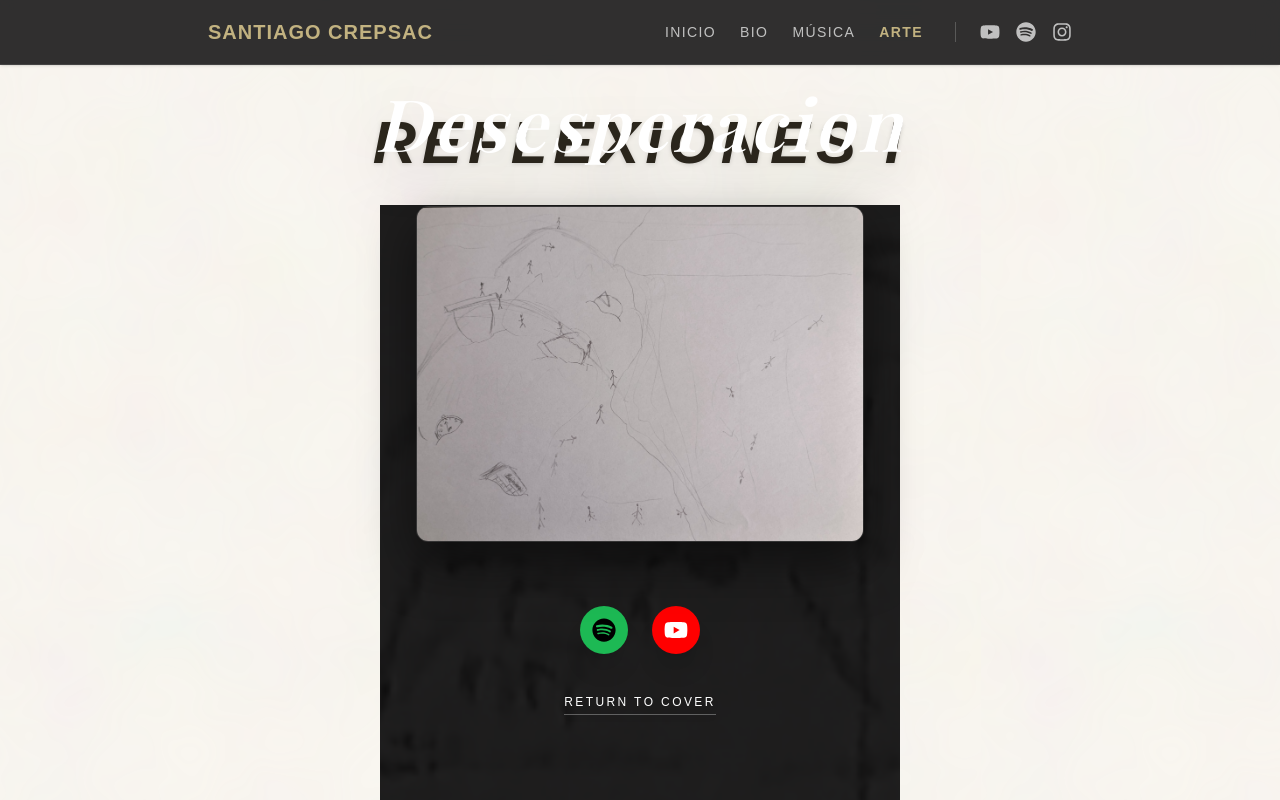
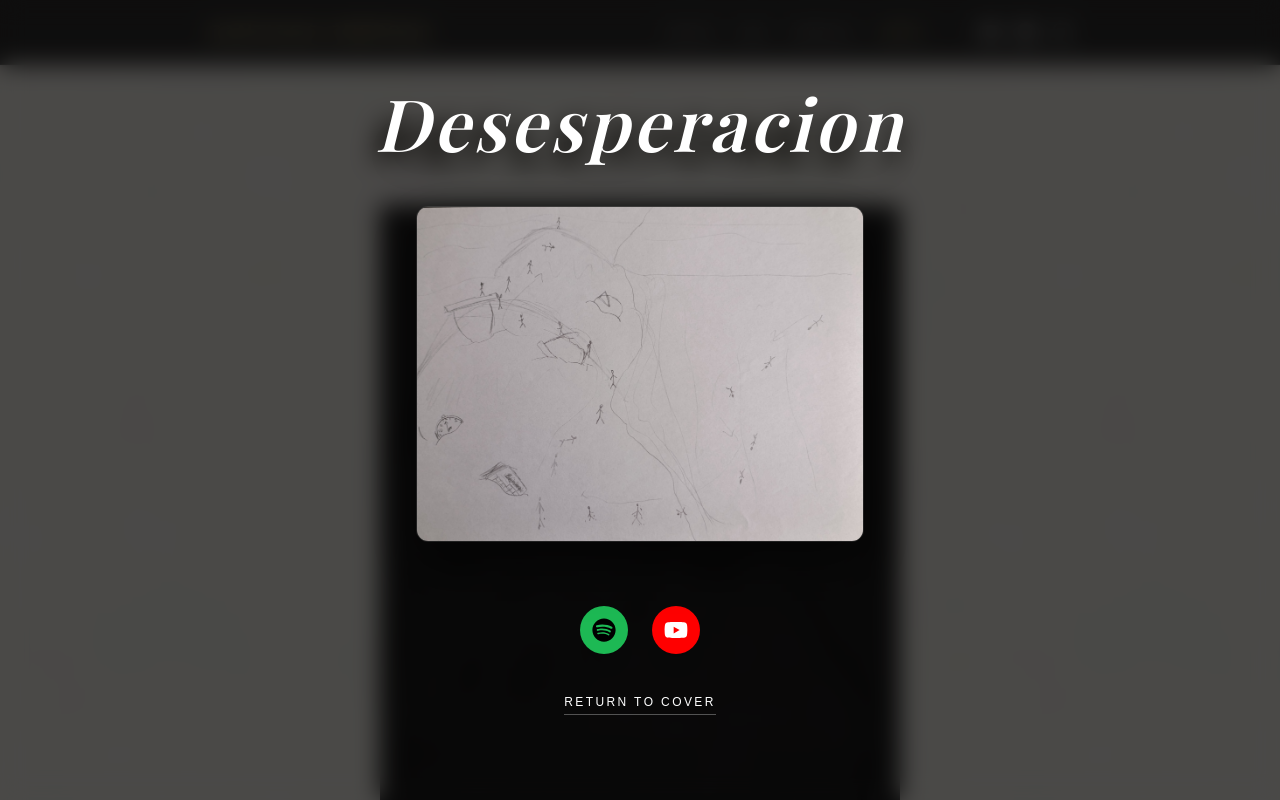
Before and after one commit to sgcrepsac/my-ep-site, a Next.js app: page /arte in a window 1280 px wide. Both pictures are taken after a click on the button 645 px from the left and 249 px from the top of the page. Shown: the top 800 px of the page. Built offline with nearby package versions, Linux system fonts and the light colour scheme; a web font is replaced by a local one.

Commit message:
Further Improvements

```diff
--- a/components/EPCoverExplorer.tsx
+++ b/components/EPCoverExplorer.tsx
@@ -125,7 +125,7 @@ export default function EPCoverExplorer() {
             animate={{ opacity: 1 }}
             exit={{ opacity: 0 }}
             transition={{ duration: 0.4 }}
-            className="fixed inset-0 z-[100] flex flex-col items-center justify-center p-6 sm:p-8 pointer-events-auto bg-transparent overflow-y-auto w-full h-full"
+            className="fixed inset-0 z-[100] flex flex-col items-center justify-center p-6 sm:p-8 pointer-events-auto bg-black/70 backdrop-blur-md overflow-y-auto w-full h-full"
           >
             {/* Inner wrapper to handle centering and vertical sizing gracefully */}
             <div className="w-full max-w-5xl mx-auto flex flex-col items-center justify-center my-auto min-h-min py-12">
@@ -168,13 +168,13 @@ export default function EPCoverExplorer() {
 
                   {/* Back of Card: The Credits */}
                   <motion.div
-                    className="absolute inset-0 w-full h-full backface-hidden rounded-xl shadow-2xl bg-black border border-white/20 flex flex-col items-center justify-center p-8 overflow-y-auto"
+                    className="absolute inset-0 w-full h-full backface-hidden rounded-xl shadow-2xl bg-[#1a1a1a] border border-white/20 flex flex-col items-center justify-center p-8 overflow-y-auto"
                     style={{
                       backfaceVisibility: 'hidden',
                       transform: 'rotateY(180deg)'
                     }}
                   >
-                    <div className="prose prose-invert prose-p:text-gray-200 prose-p:leading-relaxed text-center font-light w-full max-w-sm mx-auto prose-strong:font-bold prose-strong:text-white prose-em:italic prose-a:text-[#C2B280] hover:prose-a:text-white transition-colors">
+                    <div className="prose prose-invert prose-p:text-white/80 prose-p:leading-relaxed text-center font-playfair text-lg w-full max-w-sm mx-auto prose-strong:font-bold prose-strong:text-white prose-em:italic prose-a:text-[#C2B280] hover:prose-a:text-white transition-colors tracking-wide">
                       <ReactMarkdown remarkPlugins={[remarkBreaks]}>
                         {creditsContent}
                       </ReactMarkdown>
```
